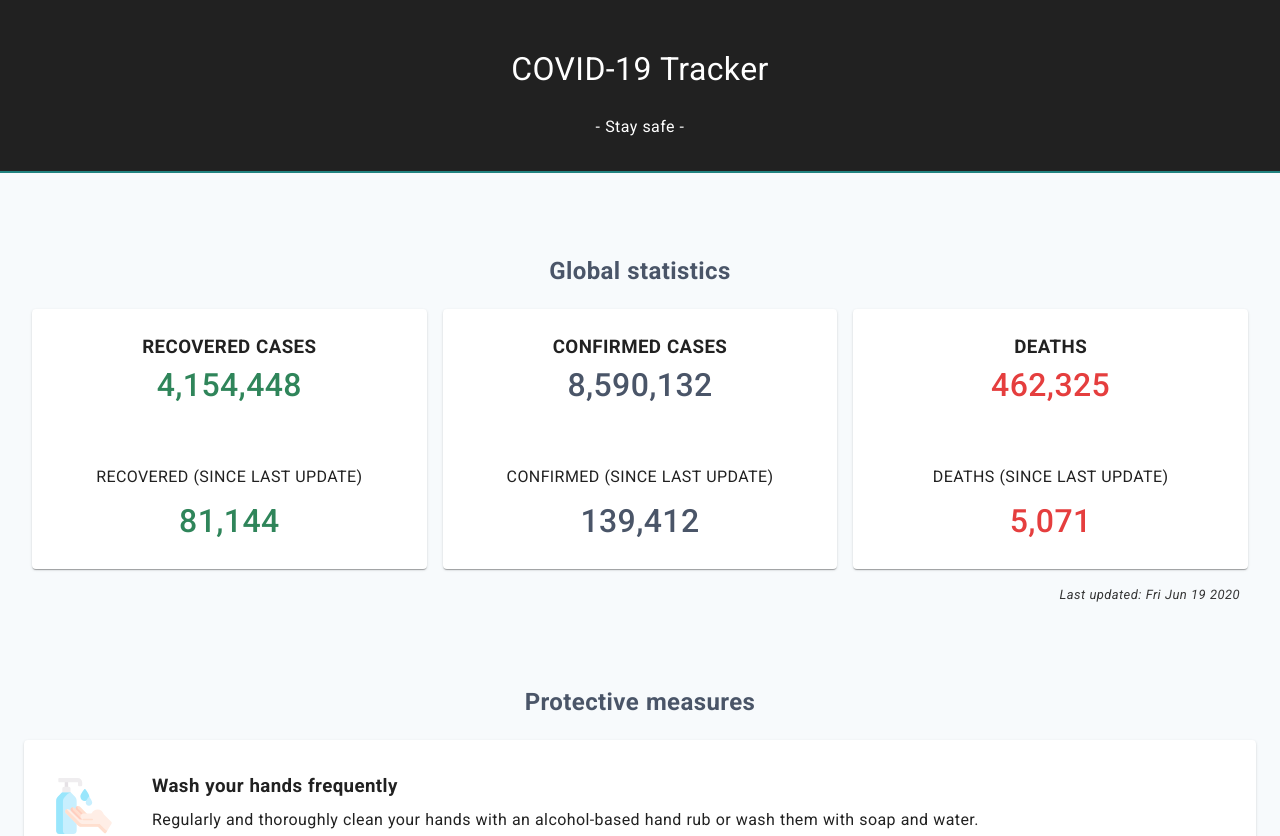
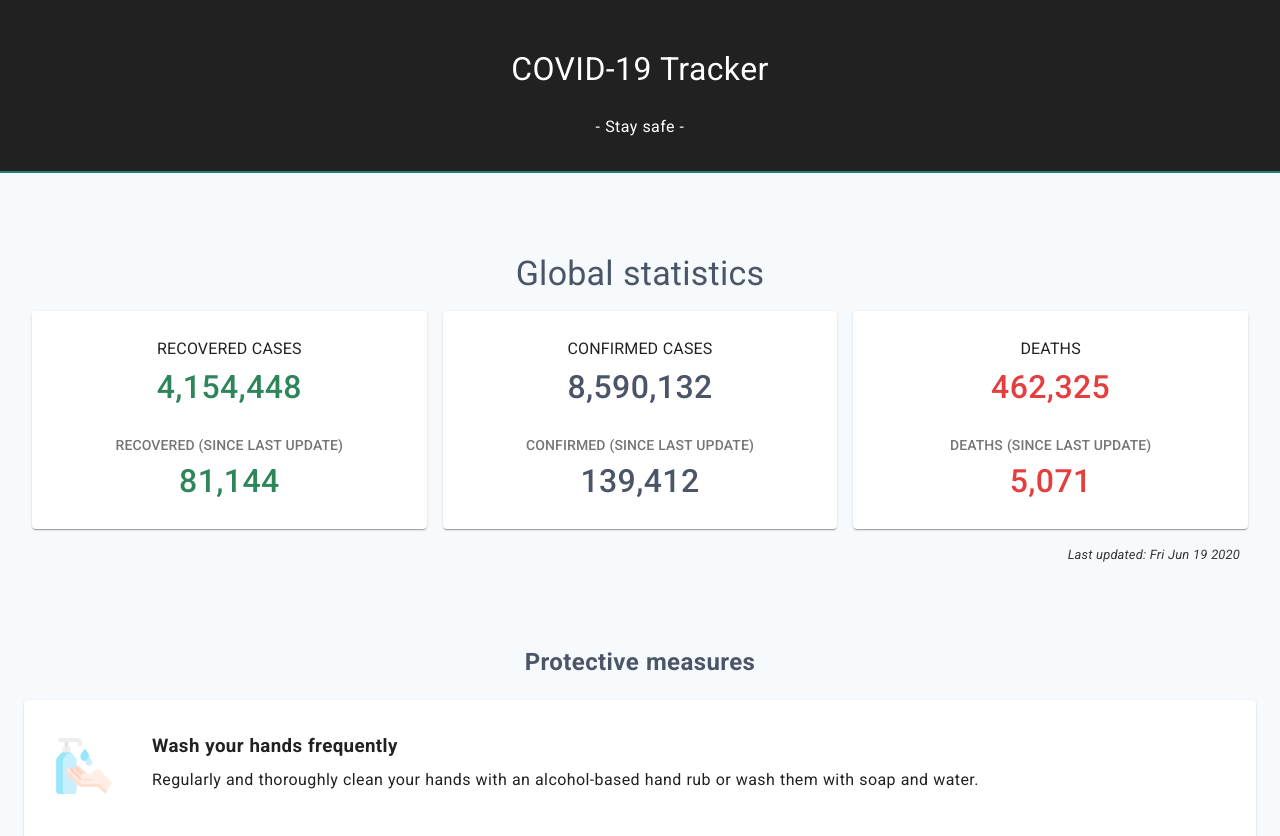
Before and after one commit to nahuel-ianni/covid-19-tracker, a React (Create React App) app in the folder src/: page / in a window 1280 px wide. Shown: the top 836 px of the page. Built offline with nearby package versions, Linux system fonts and the light colour scheme.

Commit message:
Replaced text components with typographies

```diff
--- a/src/src/components/StatsSummary/StatsSummary.jsx
+++ b/src/src/components/StatsSummary/StatsSummary.jsx
@@ -1,6 +1,6 @@
 import React from 'react';
 
-import Card from '@material-ui/core/Card';
+import { Card, Typography } from '@material-ui/core';
 import CountUp from 'react-countup';
 
 import styles from './StatsSummary.module.css';
@@ -26,22 +26,23 @@ const StatsSummary = ({ data: { NewConfirmed, NewDeaths, NewRecovered, TotalConf
             dailyDesc: 'DEATHS (SINCE LAST UPDATE)',
             dailyCases: Number(NewDeaths)
         },
-
-
-        // { title: 'RECOVERED (SINCE LAST UPDATE)', cases: Number(NewRecovered) },
-        // { title: 'CONFIRMED (SINCE LAST UPDATE)', cases: Number(NewConfirmed) },
-        // { title: 'DEATHS (SINCE LAST UPDATE)', cases: Number(NewDeaths) },
     ];
 
     const listItems = statistics.map((item, i) =>
         <li key={i}>
             <Card className={styles.container}>
-                <h3 className={styles.h3}>{item.title}</h3>
+                <Typography variant="subtitle1" component="h3">
+                    {item.title}
+                </Typography>
+
                 <CountUp className={styles.cases} start={item.cases / 2} end={item.cases} duration={1.5} separator="," />
 
-                <br/><br/><br/>
+                <br /><br />
 
-                <p>{item.dailyDesc}</p>
+                <Typography variant="subtitle2" color="textSecondary" component="p">
+                    {item.dailyDesc}
+                </Typography>
+
                 <CountUp className={styles.cases} start={item.dailyCases / 2} end={item.dailyCases} duration={1.5} separator="," />
             </Card>
         </li>
@@ -49,13 +50,17 @@ const StatsSummary = ({ data: { NewConfirmed, NewDeaths, NewRecovered, TotalConf
 
     return (
         <section>
-            <h2>Global statistics</h2>
+            <Typography component="h2" variant="h4" gutterBottom>
+                Global statistics
+            </Typography>
 
             <ul className={styles.ul}>
                 {listItems}
             </ul>
 
-            <p className="legend">Last updated: {new Date(lastUpdate).toDateString()}</p>
+            <Typography className="legend" component="p">
+                Last updated: {new Date(lastUpdate).toDateString()}
+            </Typography>
         </section>
     )
 }
```
